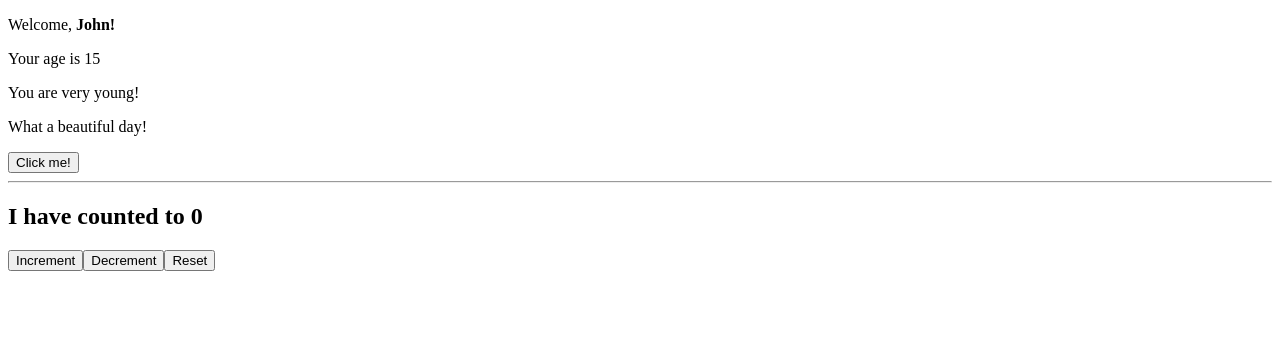
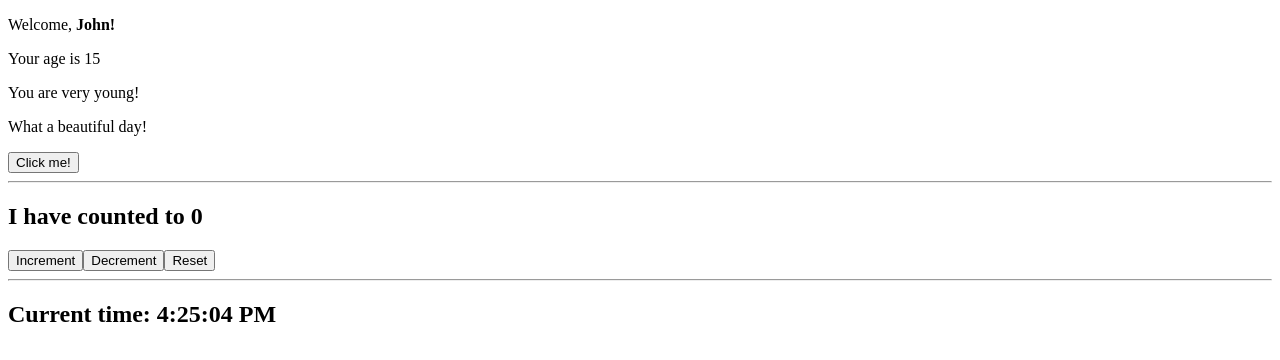
Before and after one commit to Miciaz/react-esercizi, a React (Vite) app: page / in a window 1280 px wide. Shown: the top 360 px of the page. Built offline with nearby package versions, Linux system fonts and the light colour scheme.

Commit message:
Added compoment Clock.jsx

```diff
--- a/src/App.jsx
+++ b/src/App.jsx
@@ -1,6 +1,7 @@
 import { AlertClock } from "./AlertClock";
+import { Clock } from "./Clock";
 import Counter from "./Counter";
-import { HelloWorld, Messagge } from "./HelloWorld";
+import { Messagge } from "./HelloWorld";
 import { Welcome } from "./Welcome";
 
 export function App() {
@@ -11,6 +12,8 @@ export function App() {
       <AlertClock />
       <hr />
       <Counter />
+      <hr />
+      <Clock />
     </div>
   );
 }
--- /dev/null
+++ b/src/Clock.jsx
@@ -0,0 +1,21 @@
+import { useEffect, useState } from "react";
+
+export function Clock() {
+  const [date, setDate] = useState(new Date());
+
+  useEffect(() => { //side-effect
+    const intervalId = setInterval(() => {
+      setDate(new Date());
+    }, 1000);
+
+    return () => { //clean up function
+        clearInterval(intervalId)
+    }
+  }, []);
+
+  return (
+    <div>
+      <h2>Current time: {date.toLocaleTimeString()}</h2>
+    </div>
+  );
+}
--- a/src/Counter.jsx
+++ b/src/Counter.jsx
@@ -1,8 +1,12 @@
-import { useState } from "react";
+import { useEffect, useState } from "react";
 import { CounterDisplay } from "./CounterDisplay";
 
 function Counter({initialValue = 0}) {
   const [counter, setCounter] = useState(initialValue);
+
+  useEffect(() => {
+    console.log(`The value of the counter is ${counter}`)
+  }, [counter])
 
   function handleCounterIncrement() {
     setCounter((c) => c + 1)
--- a/src/index.jsx
+++ b/src/index.jsx
@@ -1,4 +1,9 @@
 import { createRoot } from "react-dom/client";
 import { App } from "./App";
+import { StrictMode } from "react";
 
-createRoot(document.getElementById('root')).render(<App />)
+createRoot(document.getElementById("root")).render(
+  <StrictMode>
+    <App />
+  </StrictMode>
+);
```
